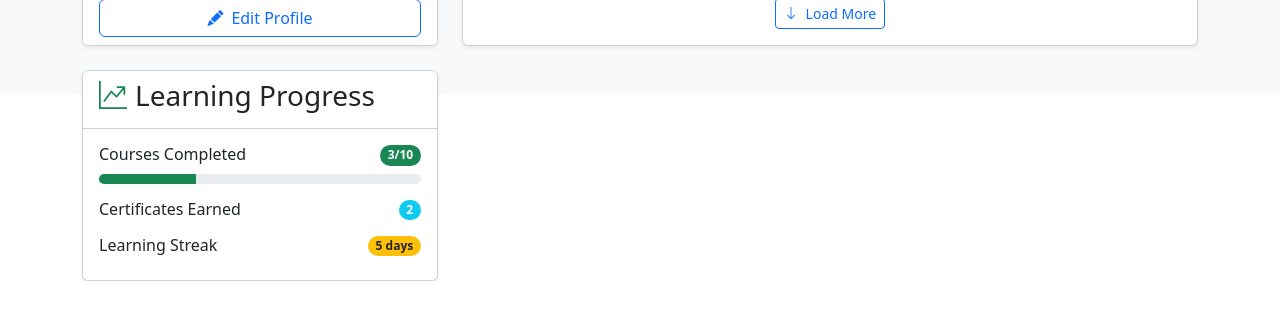
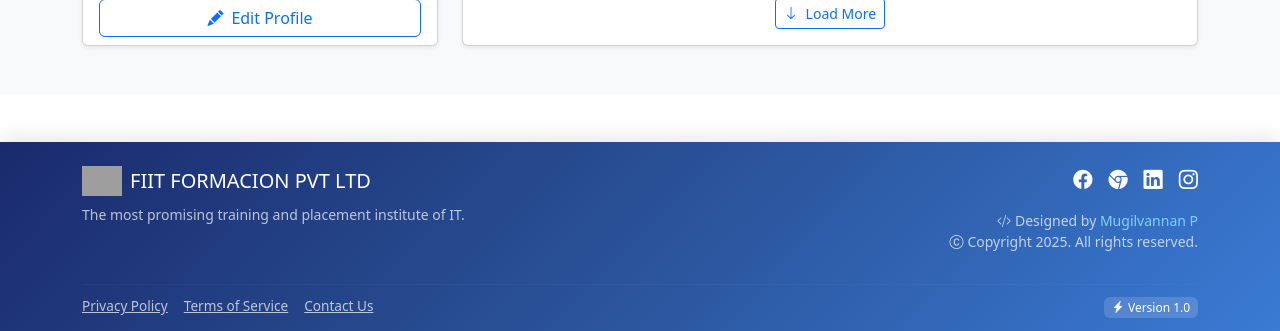
Before and after one commit to P-MUGILVANNAN/Student-Tracking, a React (Vite) app in the folder frontend/: page /student/profile in a window 1280 px wide. Shown: the part 1053-1384 px from the top of the page. Before the commit the page ends 1334 px from the top, so only its background shows below. Built offline with nearby package versions, Linux system fonts and the light colour scheme; no server answers; grey boxes are pictures that could not be loaded.

Commit message:
add social links and footer page

```diff
--- a/frontend/src/App.jsx
+++ b/frontend/src/App.jsx
@@ -9,6 +9,7 @@ import './App.css';
 import Dashboard from './pages/Dashboard';
 import AssessmentPage from './pages/AssessmentPage';
 import ProjectPage from './pages/ProjectPage';
+import Footer from './components/Footer';
 
 function Layout({ children }) {
   const location = useLocation();
@@ -46,6 +47,7 @@ function App() {
           <Route path="/student/project/:projectId" element={<ProjectPage />} />
         </Routes>
       </Layout>
+      <Footer />
     </Router>
   );
 }
--- /dev/null
+++ b/frontend/src/components/Footer.jsx
@@ -0,0 +1,81 @@
+import React from 'react';
+
+function Footer() {
+  return (
+    <footer className="text-white pt-4 pb-3 mt-5" style={{
+      background: 'linear-gradient(135deg, #1a2a6c 0%, #2a5298 50%, #3a7bd5 100%)',
+      boxShadow: '0 -4px 20px rgba(0, 0, 0, 0.1)'
+    }}>
+      <div className="container">
+        <div className="row">
+          <div className="col-md-6 mb-3 mb-md-0">
+            <div className="d-flex align-items-center">
+              <img
+                src="https://fiit.co.in/wp-content/uploads/2024/10/fiit-logo.png"
+                alt="FIIT Logo"
+                className="img-fluid me-2"
+                style={{
+                  maxHeight: '30px',
+                }}
+              />
+              <h5 className="mb-0" style={{ color: '#fff' }}>FIIT FORMACION PVT LTD</h5>
+            </div>
+            <p className="small mt-2 mb-0" style={{ color: 'rgba(255, 255, 255, 0.7)' }}>
+              The most promising training and placement institute of IT.
+            </p>
+          </div>
+
+          <div className="col-md-6 text-md-end">
+            <div className="social-icons mb-3">
+              <a href="https://www.facebook.com/fiit.co.in" target='_blank' className="text-white me-3" style={{ fontSize: '1.2rem' }}>
+                <i className="bi bi-facebook"></i>
+              </a>
+              <a href="https://fiit.co.in/" target='_blank' className="text-white me-3" style={{ fontSize: '1.2rem' }}>
+                <i class="bi bi-browser-chrome"></i>
+              </a>
+              <a href="https://www.linkedin.com/company/fiit-formacion/" target='_blank' className="text-white me-3" style={{ fontSize: '1.2rem' }}>
+                <i className="bi bi-linkedin"></i>
+              </a>
+              <a href="https://www.instagram.com/fiit.co.in/" target='_blank' className="text-white" style={{ fontSize: '1.2rem' }}>
+                <i className="bi bi-instagram"></i>
+              </a>
+            </div>
+            <p className="small mb-0" style={{ color: 'rgba(255, 255, 255, 0.7)' }}>
+              <i className="bi bi-code-slash me-1"></i>
+              Designed by <span style={{ color: '#80d0ff' }}>Mugilvannan P</span>
+            </p>
+            <p className="small mb-0" style={{ color: 'rgba(255, 255, 255, 0.7)' }}>
+              <i className="bi bi-c-circle me-1"></i>
+              Copyright 2025. All rights reserved.
+            </p>
+          </div>
+        </div>
+
+        <div className="row mt-3">
+          <div className="col-12">
+            <hr style={{ borderColor: 'rgba(255, 255, 255, 0.1)' }} className="mb-2" />
+            <div className="d-flex flex-column flex-md-row justify-content-between align-items-center">
+              <div className="mb-2 mb-md-0">
+                <a href="#" className="me-3" style={{ color: 'rgba(255, 255, 255, 0.7)', fontSize: '0.85rem' }}>Privacy Policy</a>
+                <a href="#" className="me-3" style={{ color: 'rgba(255, 255, 255, 0.7)', fontSize: '0.85rem' }}>Terms of Service</a>
+                <a href="#" style={{ color: 'rgba(255, 255, 255, 0.7)', fontSize: '0.85rem' }}>Contact Us</a>
+              </div>
+              <div>
+                <span className="badge" style={{
+                  backgroundColor: 'rgba(255, 255, 255, 0.15)',
+                  color: 'white',
+                  fontWeight: '500'
+                }}>
+                  <i className="bi bi-lightning-charge-fill me-1"></i>
+                  Version 1.0
+                </span>
+              </div>
+            </div>
+          </div>
+        </div>
+      </div>
+    </footer>
+  );
+}
+
+export default Footer;
--- a/frontend/src/pages/StudentProfile.jsx
+++ b/frontend/src/pages/StudentProfile.jsx
@@ -202,46 +202,6 @@ export default function StudentProfile() {
                   <i className="bi bi-pencil-fill me-2"></i>
                   Edit Profile
                 </button>
-              </div>
-            </div>
-
-            {/* Progress Card */}
-            <div className="card shadow-sm mt-4">
-              <div className="card-header bg-white">
-                <h3 className="card-title">
-                  <i className="bi bi-graph-up-arrow text-success me-2"></i>
-                  Learning Progress
-                </h3>
-              </div>
-              <div className="card-body">
-                <div className="mb-3">
-                  <h6 className="d-flex justify-content-between">
-                    <span>Courses Completed</span>
-                    <span className="badge bg-success rounded-pill">3/10</span>
-                  </h6>
-                  <div className="progress" style={{ height: '10px' }}>
-                    <div
-                      className="progress-bar bg-success"
-                      role="progressbar"
-                      style={{ width: '30%' }}
-                      aria-valuenow="30"
-                      aria-valuemin="0"
-                      aria-valuemax="100"
-                    ></div>
-                  </div>
-                </div>
-                <div className="mb-3">
-                  <h6 className="d-flex justify-content-between">
-                    <span>Certificates Earned</span>
-                    <span className="badge bg-info rounded-pill">2</span>
-                  </h6>
-                </div>
-                <div className="mb-0">
-                  <h6 className="d-flex justify-content-between">
-                    <span>Learning Streak</span>
-                    <span className="badge bg-warning text-dark rounded-pill">5 days</span>
-                  </h6>
-                </div>
               </div>
             </div>
           </div>
```
Also changed, not shown: 2 other files (tests, documents, lock files or other folders).
